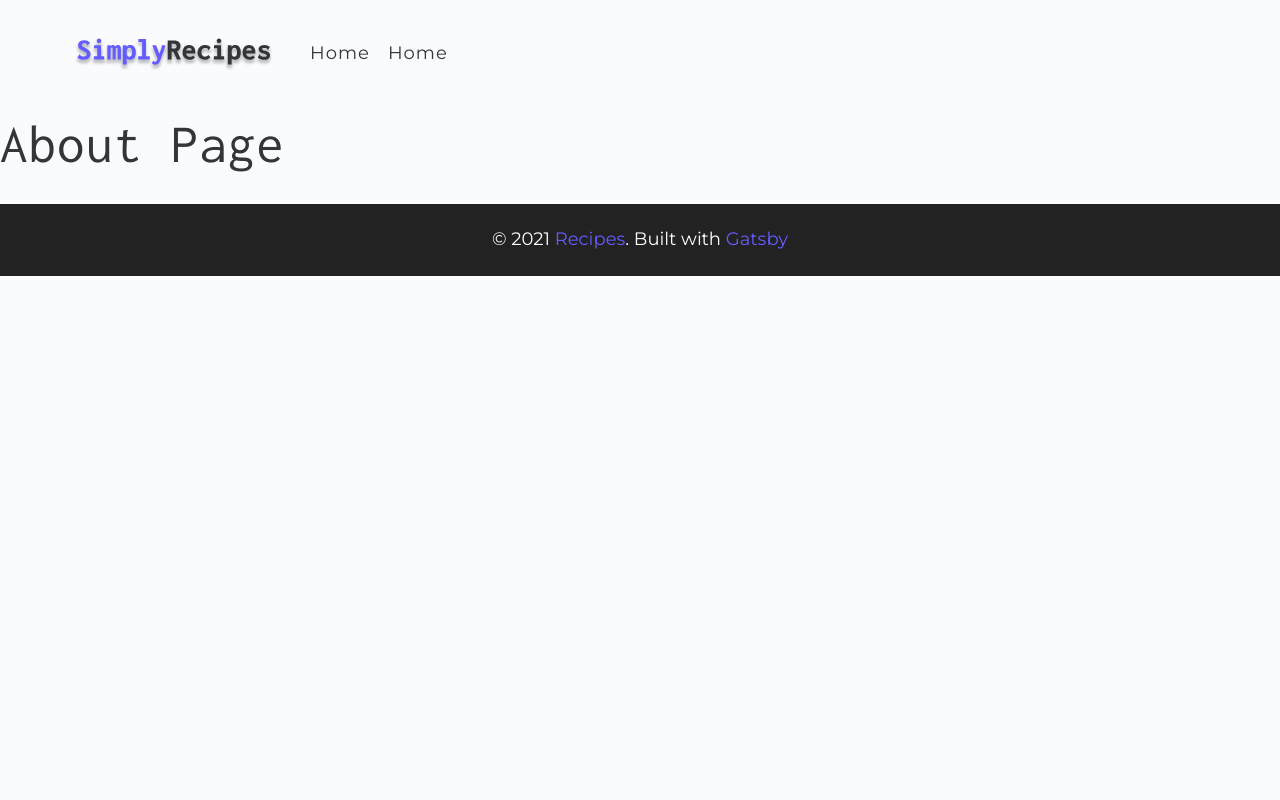
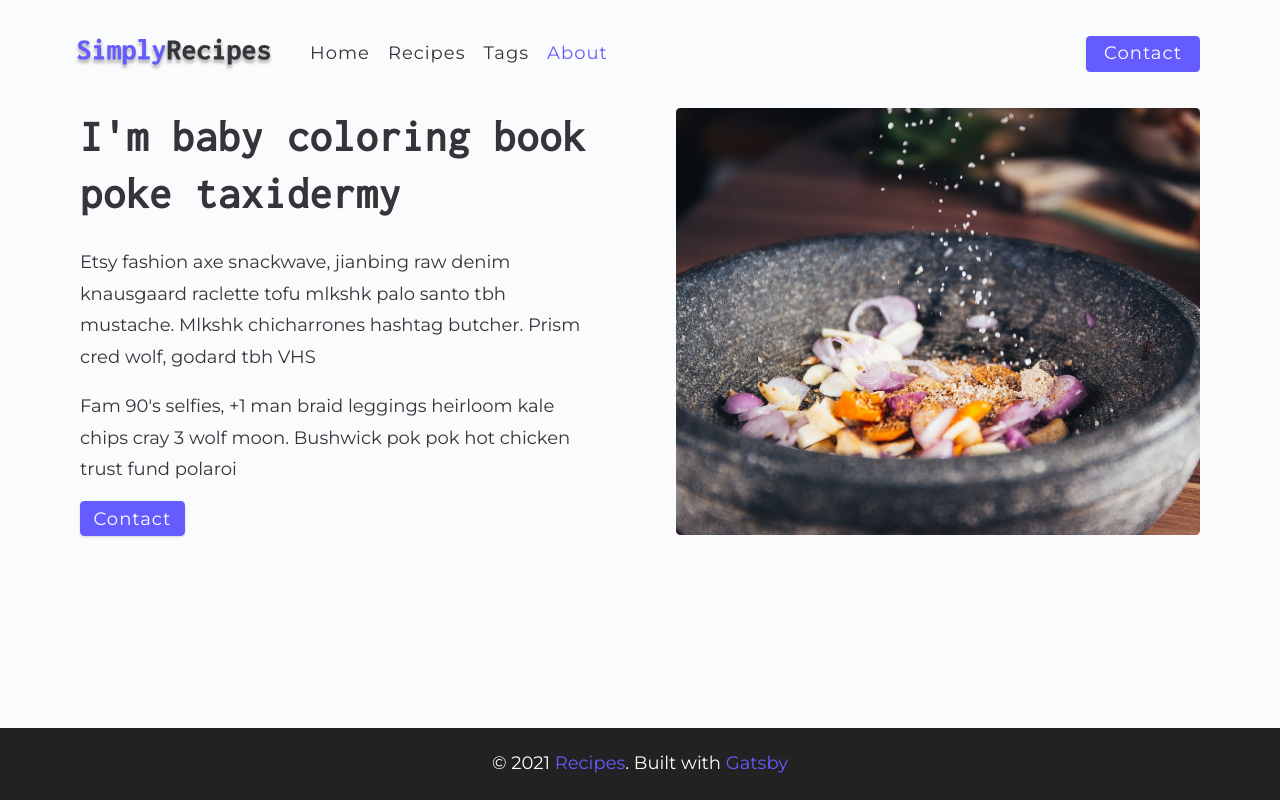
Before and after one commit to nison79/recipes-gatsby-udemy, a Gatsby site: page /about in a window 1280 px wide. Built offline with nearby package versions, Linux system fonts and the light colour scheme; Gatsby itself is replaced by a stand-in of ours.

Commit message:
About Page

```diff
--- a/gatsby-config.js
+++ b/gatsby-config.js
@@ -13,5 +13,8 @@ module.exports = {
         // Add any options here
       },
     },
+    `gatsby-plugin-image`,
+    `gatsby-plugin-sharp`,
+    `gatsby-transformer-sharp`,
   ],
 }
--- a/package.json
+++ b/package.json
@@ -16,7 +16,11 @@
   "dependencies": {
     "babel-plugin-styled-components": "^1.12.0",
     "gatsby": "^3.2.1",
+    "gatsby-plugin-image": "^1.2.1",
+    "gatsby-plugin-sharp": "^3.2.1",
     "gatsby-plugin-styled-components": "^4.2.0",
+    "gatsby-source-filesystem": "^3.2.0",
+    "gatsby-transformer-sharp": "^3.2.0",
     "normalize.css": "^8.0.1",
     "react": "^17.0.1",
     "react-dom": "^17.0.1",
--- a/src/components/Navbar.js
+++ b/src/components/Navbar.js
@@ -1,9 +1,10 @@
-import React from 'react'
+import React, { useState } from 'react'
 import { Link } from 'gatsby'
 import { FaAlignJustify } from 'react-icons/fa'
 import Logo  from '../assets/images/logo.svg'
 
 const Navbar = () => {
+  const [show,setShow] = useState(false)
   return (
     <nav className="navbar">
       <div className="nav-center">
@@ -12,12 +13,31 @@ const Navbar = () => {
             <img src={Logo} alt="recipes logo"/>
           </Link>
           <button className="nav-btn">
-            <FaAlignJustify  />
+            <FaAlignJustify onClick={() => setShow(!show)}  />
           </button>
         </div>
-        <div className="nav-links show-links">
-          <Link to="/" className="nav-link" activeClassName="active-link">Home</Link>
-          <Link to="/" className="nav-link" activeClassName="active-link">Home</Link>
+        <div className={ show  ? "nav-links show-links" : "nav-links"}>
+          <Link to="/" className="nav-link" activeClassName="active-link"
+          onClick={() => setShow(false)}>
+            Home
+          </Link>
+          <Link to="/recipes" className="nav-link" activeClassName="active-link"
+          onClick={() => setShow(false)}>
+            Recipes
+          </Link>
+          <Link to="/tags" className="nav-link" activeClassName="active-link"
+          onClick={() => setShow(false)}>
+            Tags
+          </Link>
+          <Link to="/about" className="nav-link" activeClassName="active-link"
+          onClick={() => setShow(false)}>
+            About
+          </Link>
+          <div className="nav-link contact-link">
+            <Link to ="/contact" className="btn" onClick={() => setShow(false)}>
+              Contact
+            </Link>
+          </div>
         </div>
       </div>
     </nav>
--- a/src/pages/about.js
+++ b/src/pages/about.js
@@ -1,10 +1,31 @@
 import React from 'react'
 import Layout from '../components/Layout'
+import { StaticImage } from 'gatsby-plugin-image'
+import { Link } from 'gatsby'
 
 const About = () => {
   return (
     <Layout>
-      <h1>about page</h1>
+      <main className="page">
+        <section className="about-page">
+          <article>
+            <h2>I'm baby coloring book poke taxidermy</h2>
+            <p>Etsy fashion axe snackwave, jianbing raw denim knausgaard raclette tofu mlkshk palo santo tbh mustache. Mlkshk chicharrones hashtag butcher. Prism cred wolf, godard tbh VHS </p>
+            <p>Fam 90's selfies, +1 man braid leggings heirloom kale chips cray 3 wolf moon. Bushwick pok pok hot chicken trust fund polaroi</p>
+            <Link to-="/contact" className="btn">
+              Contact
+            </Link>
+          </article>
+          <StaticImage
+          src="../assets/images/about.jpeg"
+          alt="person pouring salt in bowl"
+          className ="about-img"
+          placeholder="blurred"
+          >
+
+          </StaticImage>
+        </section>
+      </main>
     </Layout>
   )
 }
--- a/src/pages/index.js
+++ b/src/pages/index.js
@@ -1,5 +1,4 @@
 import React from "react"
-import { Link } from 'gatsby'
 
 import Layout from '../components/Layout'
 
```
Also changed, not shown: 1 other file.
